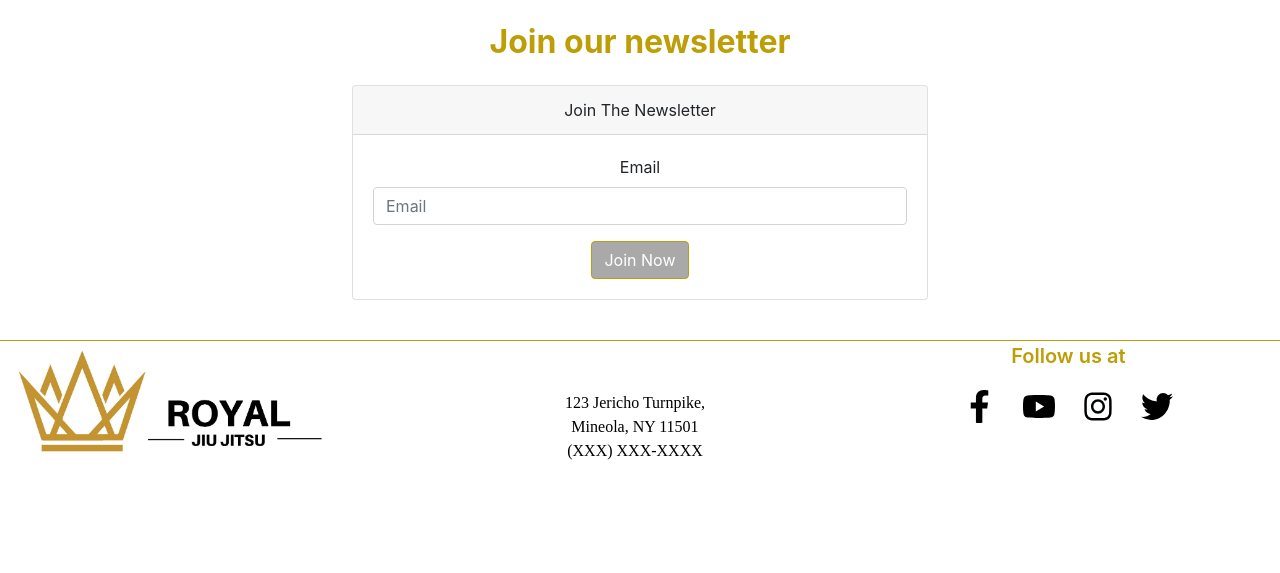
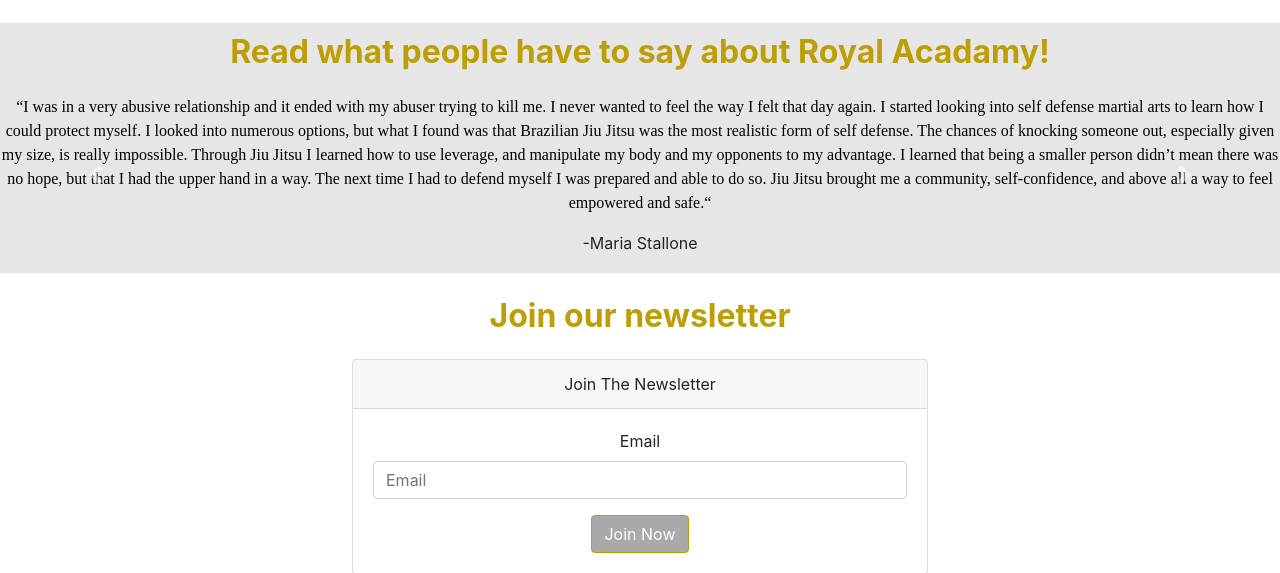
Before and after one commit to merlz6/RoyalGym, a PHP site: page / in a window 1280 px wide. Shown: the part 3045-3618 px from the top of the page. Before the commit the page ends 3505 px from the top, so only its background shows below. Run offline with PHP 8.4, Linux system fonts and the light colour scheme.

Commit message:
Testimonial Carousel

```diff
--- a/index.html
+++ b/index.html
@@ -61,7 +61,7 @@
   <!-- END OF NAV BAR -->
 
   <!-- BANNER PHOTO BELOW -->
-  <div id="bannerPhoto"></div>
+  <div id="bannerPhoto"><h1 id="homePageTitle">ROYAL JIU JITSU ACADEMY</h1></div>
   <!-- <h3 style="text-align:center">ACHIEVE YOUR DREAMS</h3> -->
 <!--   <div class="iconDiv">
     <div class="iconShell">
@@ -94,8 +94,6 @@
 
   <!-- Home Page Content -->
   <div class="container ">
-
-
     <p>Brazilian Jiu-Jitsu, “the gentle art,” is a sport that has been growing worldwide for the past 5 years and the previsions for the sport are even more successful and popular among the masses. Ten years ago the sport was solely dominated by Brazilian and American men. Today we see men, women, and children. World champions from a multitude of nationalities and is present in each continent. Through the expansion of MMA (mixed martial arts) and Jiu-Jitsu, people are starting to train more because they see these arts are the most effective in not only physical fitness, but in self-defense. This is one of the many reasons this “gentle art” is becoming a go to choice of physical activity for Americans especially. We’re now entering a phase where all styles of grappling are beginning to merge. Wrestling, Gi Jiu-Jitsu, Submission Grappling, Sambo, and Catch-Wrestling are all melding to become something greater than the sum of its parts. With this merger of styles comes an advent of professional leagues and money trickling into the sport. We see the athletes starting to train more seriously with a focus on nutrition, conditioning and other sports science principles. The modern fighters are heathier, stronger, faster, and more flexible.</p>
 
     <img src="./images/20180818_ROD7251.jpg" class="img-fluid" alt="Responsive image">
@@ -107,10 +105,43 @@
     <div class="videoWrapper">
       <iframe width="560" height="315" src="https://www.youtube.com/embed/sBckaULbaRo" frameborder="0" allow="accelerometer; autoplay; encrypted-media; gyroscope; picture-in-picture" allowfullscreen></iframe>
     </div>
+  </div>
 
+  <!-- Testimonials Container -->
+  <div class="Container text-center" id="testimonialContainer">
+    <h2 class="font-weight-bold my-4" id="testimonialHeader">Read what people have to say about Royal Acadamy!</h2>
+    <div id="carouselControls" class="carousel slide" data-ride="carousel">
+      <div class="carousel-inner" id="testimonialText">
+        <div class="carousel-item active">
+          <div>
+            <p>“I was in a very abusive relationship and it ended with my abuser trying to kill me. I never wanted to feel the way I felt that day again. I started looking into self defense martial arts to learn how I could protect myself. I looked into numerous options, but what I found was that Brazilian Jiu Jitsu was the most realistic form of self defense. The chances of knocking someone out, especially given my size, is really impossible. Through Jiu Jitsu I learned how to use leverage, and manipulate my body and my opponents to my advantage. I learned that being a smaller person didn’t mean there was no hope, but that I had the upper hand in a way. The next time I had to defend myself I was prepared and able to do so. Jiu Jitsu brought me a community, self-confidence, and above all a way to feel empowered and safe.“</p>
+            <h7>-Maria Stallone</h7>
+          </div>
+        </div>
+        <div class="carousel-item">
+          <div>
+            <p>“I was always a slower guy. I was never good at sports. I was the blunt of many bullying. My friend started to do Jiu Jitsu and of course I felt incapable. He urged me to just come and look at a class. Looking at the class turned into joining the class and I was hooked. I couldn’t believe that I could actually do this. I lost weight, gained muscle and confidence, and felt like a new person. Jiu Jitsu completely changed my life for the better (and I was never bullied again). I love the friendships I have made through this community and the support I have received. I recommend any person of any size or physical ability to just give it a try! It may change your life for the better too!”</p>
+            <h7>-Mike Rogers</h7>
+          </div>
+        </div>
+        <div class="carousel-item">
+          <div>
+            <p>“I was battling addiction when I first heard of Jiu Jitsu. I couldn’t get out of the crowd I was hanging out with because they were the only people who would hang out with someone like me. My family had lost hope and I lost the love of my life. That put me over the edge. I survived and overdose and again Jiu Jitsu showed itself as some sort of sign. I figured I had nothing left to loose and took a class. No one judged me. Even after they knew who I was and what I was battling, they didn’t care. I received massive support from my professors and my team. I fell on and off a few time and they still had my back and was on my side. Here I am years later and clean for 4 years straight. Jiu Jitsu and the people it brought to me literally saved my life. I know I would not be here if I didn’t take that first class.“</p>
+            <h7>-Jeffery Lee</h7>
+          </div>
+        </div>
+      </div>
+      <a class="carousel-control-prev" href="#carouselControls" role="button" data-slide="prev">
+        <span class="carousel-control-prev-icon" aria-hidden="true"></span>
+        <span class="sr-only">Previous</span>
+      </a>
+      <a class="carousel-control-next" href="#carouselControls" role="button" data-slide="next">
+        <span class="carousel-control-next-icon" aria-hidden="true"></span>
+        <span class="sr-only">Next</span>
+      </a>
+    </div>
+  </div>
 
-
-  </div>
 
   <!-- Newsletter Container -->
   <div class="Container text-center">
--- a/main.css
+++ b/main.css
@@ -255,8 +255,14 @@ margin-bottom:0;
   display: inline;
 }
 
+#homePageTitle {
+  text-align: center;
+  padding: 230px;
+  font-weight: bold;
+}
+
 #bannerPhoto {
-  background-image: url("https://www.essentialbjj.com/wp-content/uploads/2017/03/img-main-1.jpg");
+  background-image: url(./images/main_hero_photo.jpg);
   height: 475px;
   background-position: center;
   background-repeat: no-repeat;
@@ -446,7 +452,6 @@ margin-bottom:0;
 }
 
 @media (max-width: 770px) {
-
   #adultColDiv {
     text-align: center;
     display: inline;
@@ -456,5 +461,23 @@ margin-bottom:0;
     display: inline;
     text-align: center;
   }
+}
 
+#testimonialText {
+  text-align: center;
+  width: 100%;
 }
+
+#testimonialHeader {
+  padding-top: 10px;
+  color: rgb(189,158,6);
+}
+
+#testimonialContainer {
+ background-color: rgb(230,230,230);
+ padding-bottom: 10px;
+ height: 250px;
+}
+
+.carousel-control-prev {
+}
```
Also changed, not shown: 3 other files. Lines whose indentation alone changed are shown as unchanged.
